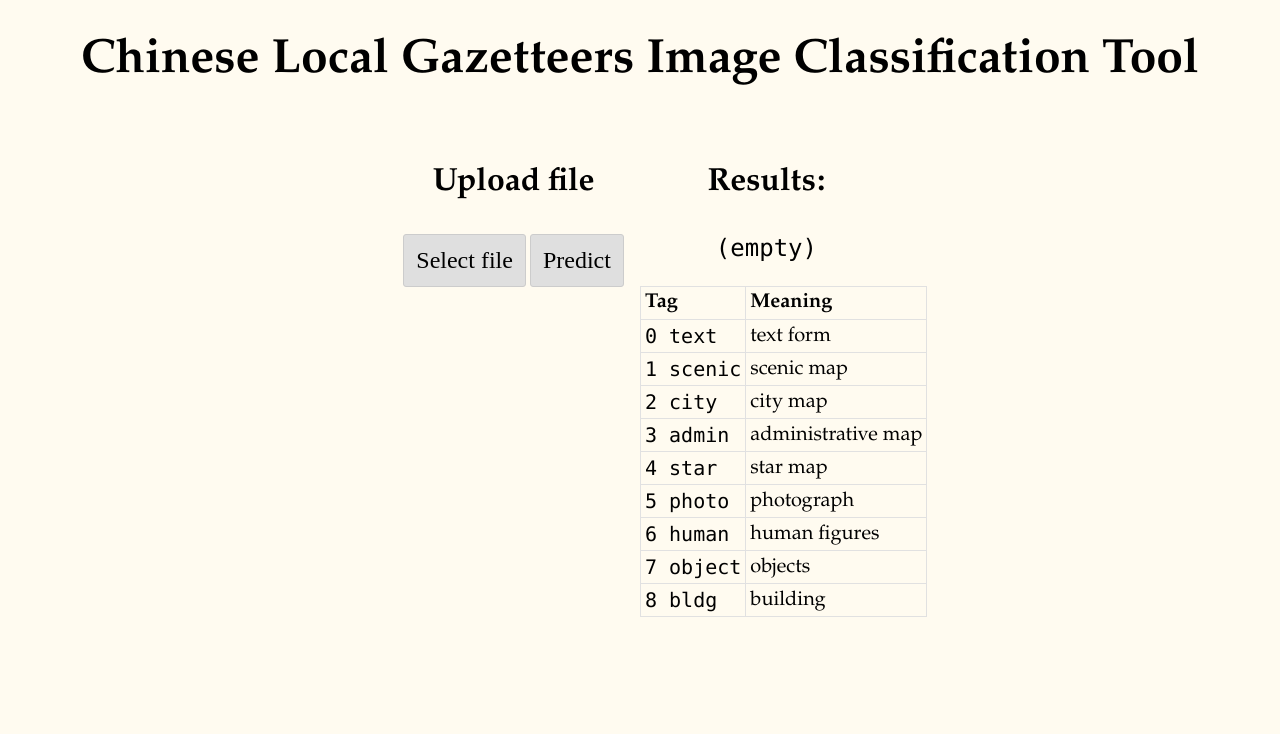
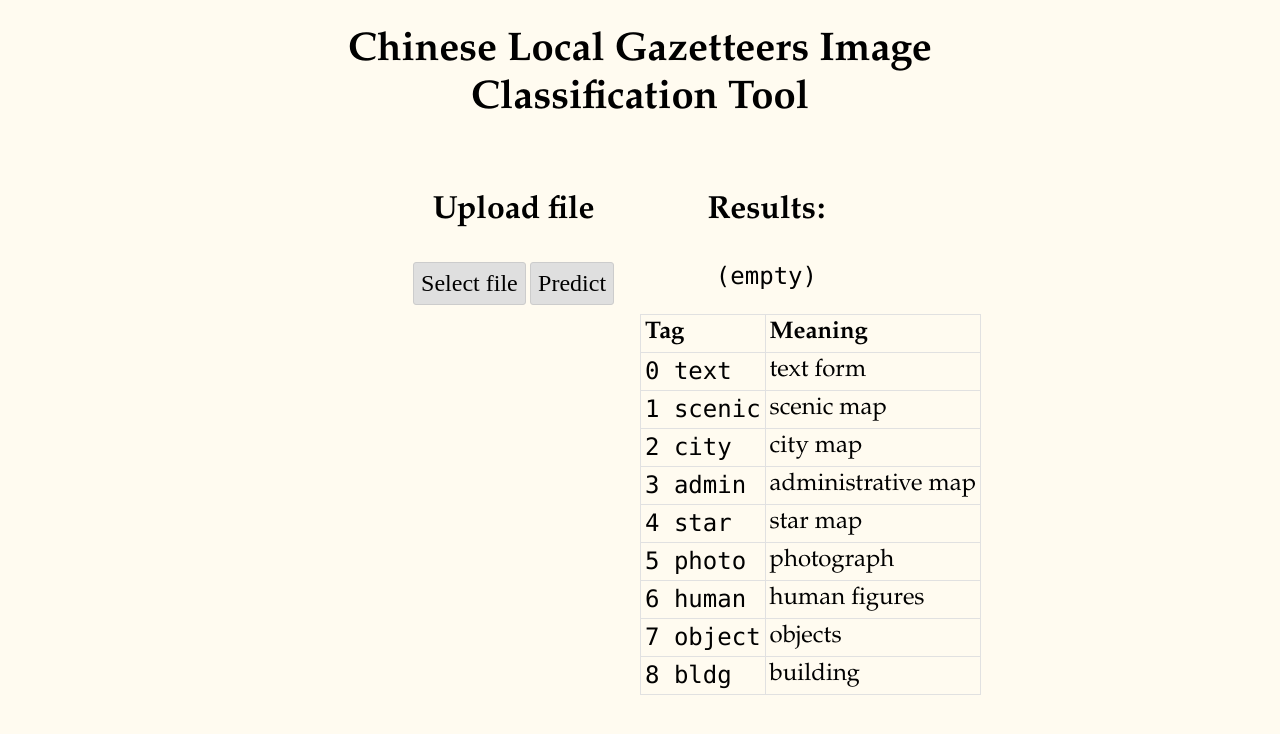
Before and after one commit to alexhou00/LoGaRT, a Flask app: template templates/index.html in a window 1280 px wide. Shown: the top 734 px of the page. Run offline with Flask 2, Linux system fonts and the light colour scheme; the template is opened without the code that fills it, so the values that code supplies are empty.

Commit message:
Update style.css
排版讓空白不要那麼多

```diff
--- a/static/style.css
+++ b/static/style.css
@@ -5,7 +5,12 @@ body{
 
 h1{
     font-family: 'Book Antiqua', serif;
-    font-size: 6vh;
+    font-size: 5vh;
+    margin-left: auto;
+    margin-right: auto;
+    text-align: center;
+    max-width: 20em;
+
 }
 
 h3{
@@ -13,7 +18,7 @@ h3{
     font-size: 4vh;
 }
 
-p{
+p, td, tr{
     font-size: 3vh;
 }
 
@@ -27,7 +32,8 @@ p{
     border: 1px solid #ccc;
     background-color: #dfdfdf;
     display: inline-block;
-    padding: 12px 12px;
+    /*padding: 12px 12px;*/
+    padding: 0.3em 0.3em;
     cursor: pointer;
     font-family: 'Noto Serif TC', serif;
     font-size: 3vh;
```
